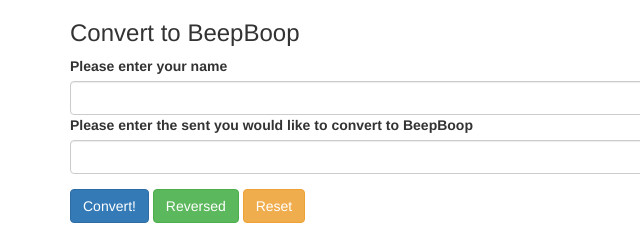
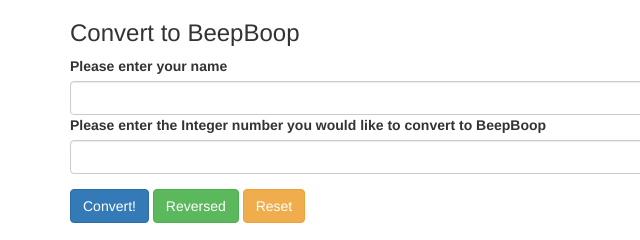
Before and after one commit to june11084/Beep-Boop, a plain HTML site: page index.html in a window 1280 px wide. Shown: the full height of the page, 0-640 px from the left. Drawn offline with Linux system fonts and the light colour scheme.

Commit message:
have corrected specs

```diff
--- a/index.html
+++ b/index.html
@@ -15,7 +15,7 @@
         <div class="form-group">
           <label for="nameInput">Please enter your name</label>
           <input id="nameInput" class="form-control" type="text">
-          <label for="numberInput">Please enter the sent you would like to convert to BeepBoop</label>
+          <label for="numberInput">Please enter the Integer number you would like to convert to BeepBoop</label>
           <input id="numberInput" class="form-control" type="text">
         </div>
         <button class = "btn btn-primary" type="submit">Convert!</button>
--- a/js/scripts.js
+++ b/js/scripts.js
@@ -4,7 +4,6 @@ var toBeepBoop = function(int,string) {
   for (var i = 0; i<=int; i++){
     range[i] = i;
   }
-  console.log(range)
   for(var j = 0; j<=int; j++ ) {
     if ((range[j] != 0) && (range[j] % 3 == 0)){
       range[j] = "I'm sorry " + name + " I'm afraid I can't do that.";
```
Also changed, not shown: 1 other file.
